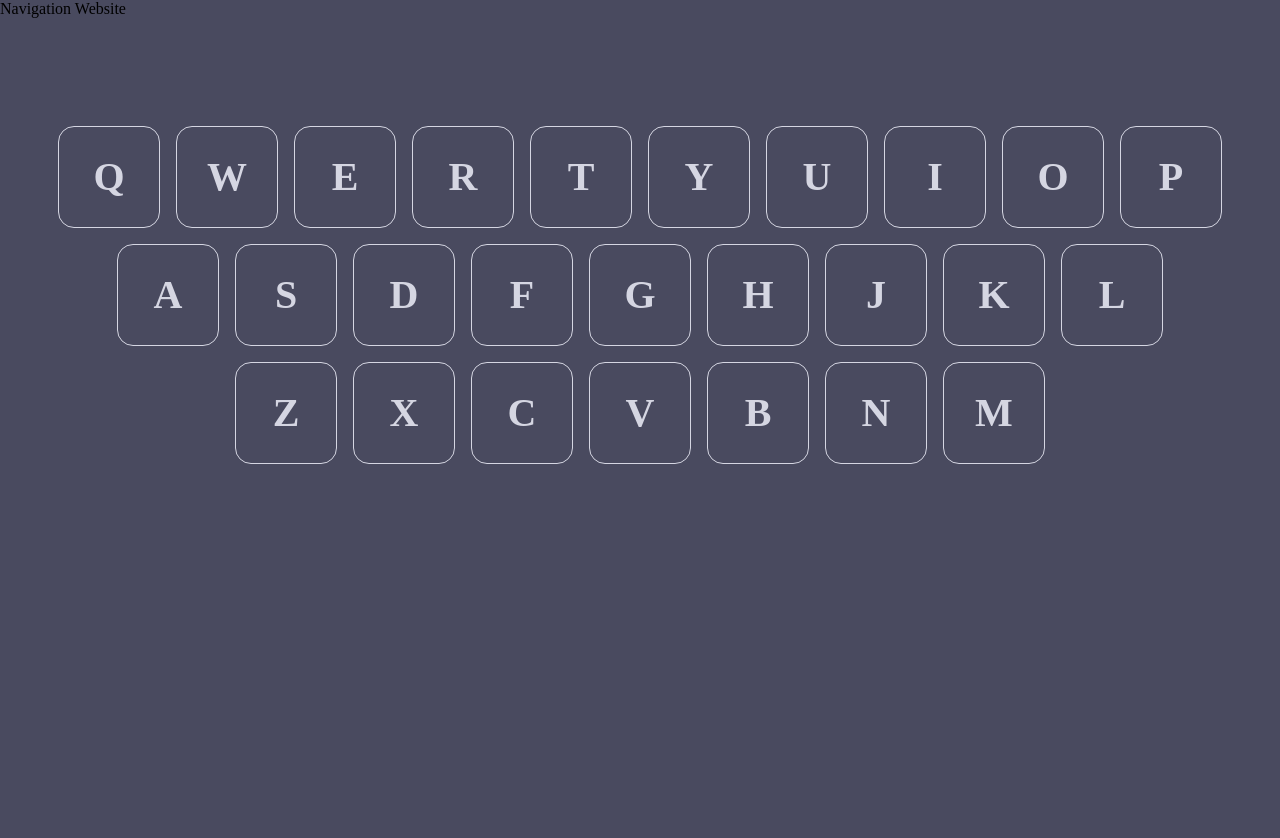
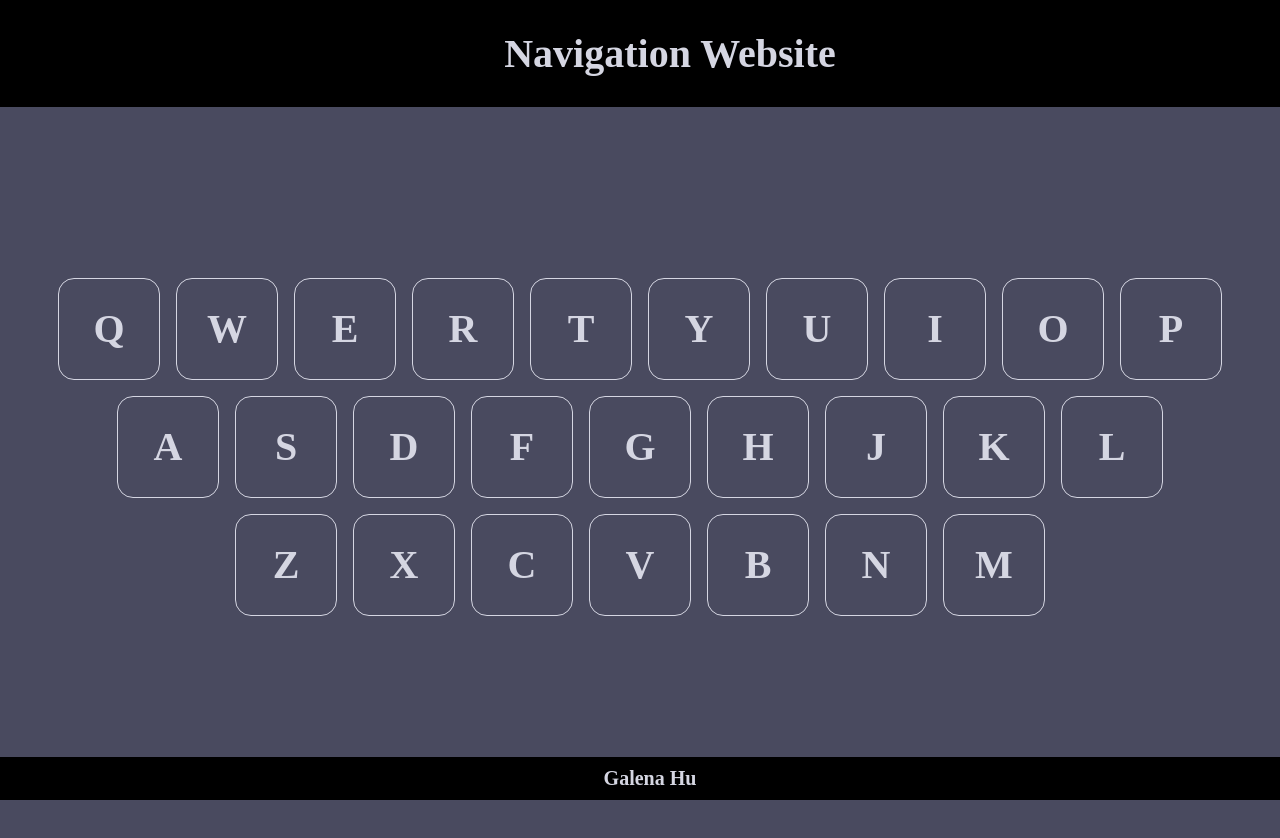
Before and after one commit to GalenaHu/nav-web, a plain HTML site: page index.html in a window 1280 px wide. Before the commit the page ends 800 px from the top, so only its background shows below. Drawn offline with Linux system fonts and the light colour scheme.

Commit message:
5.0 commit

```diff
--- a/index.html
+++ b/index.html
@@ -6,15 +6,17 @@
 	<link rel="stylesheet" href="style.css">
 </head>
 <body>
-	<header>
-		<div id="head">Navigation Website</div>
+	<header class="head">
+		Navigation Website
 	</header>
 	<main id="main">
 		<div id="wrapper">
 
 		</div>
 	</main>
-	<footer></footer>
+	<footer class="foot">
+		Galena Hu
+	</footer>
 	<script src="main.js"></script>
 </body>
 </html>
--- a/main.js
+++ b/main.js
@@ -57,13 +57,20 @@ while (i<keys.length) {
 		//弹出网址
 		letter.onclick = function(e) {
 			var thisRow = this.parentNode.parentNode;
+
 			//如果已经存在则删除
 			if (document.getElementsByClassName('site')) {
+
 				var paras = document.getElementsByClassName('site');
 				while(paras[0]) {
 				    paras[0].parentNode.removeChild(paras[0]);
 				}
 			}
+			var allKbds = document.getElementsByClassName('kbd');
+			for (var k=0;k<allKbds.length;k++) {
+				allKbds[k].style.backgroundColor = '#494A5F';
+			}
+			this.parentNode.style.backgroundColor = '#3D3E4E';
 			var site = document.createElement('div');
 			site.className = 'site';
 			var key = this.parentNode.getAttribute('id');
@@ -121,7 +128,12 @@ document.onkeypress = function(e) {
 };
 //监听点击
 document.onclick = function(e) {
+
 	if (e.target.getAttribute('class') !== 'letter') {
+		var allKbds = document.getElementsByClassName('kbd');
+		for (var k=0;k<allKbds.length;k++) {
+			allKbds[k].style.backgroundColor = '#494A5F';
+		}
 		if (document.getElementsByClassName('site')) {
 			var paras = document.getElementsByClassName('site');
 			while(paras[0]) {
--- a/style.css
+++ b/style.css
@@ -2,7 +2,7 @@
 * @Author: Galena
 * @Date:   2019-03-12 20:10:43
 * @Last Modified by:   Galena
-* @Last Modified time: 2019-03-13 18:29:34
+* @Last Modified time: 2019-03-13 22:15:46
 */
 * {
 	margin: 0;
@@ -14,7 +14,7 @@
 #main {
 	background-color: #494A5F;
 	min-width: 1200px;
-	margin: 100px 0;
+	margin: 270px 0;
 }
 
 #wrapper {
@@ -78,3 +78,31 @@
 	box-shadow: inset 0px 0px 23px 5px rgba(0,0,0,0.3);
 
 }
+
+.head {
+	position: fixed;
+	top: 0;
+	background-color: black;
+	text-align: center;
+	font-size: 40px;
+	font-weight: bold;
+	color: #D5D6E2;
+	width: 100%;
+	min-width: 1200px;
+	padding: 30px;
+}
+.foot {
+	position: fixed;
+	bottom: 0;
+	background-color: black;
+
+
+	text-align: center;
+	font-size: 20px;
+	font-weight: bold;
+	color: #D5D6E2;
+	width: 100%;
+	min-width: 1200px;
+	padding: 10px;
+
+}
```
